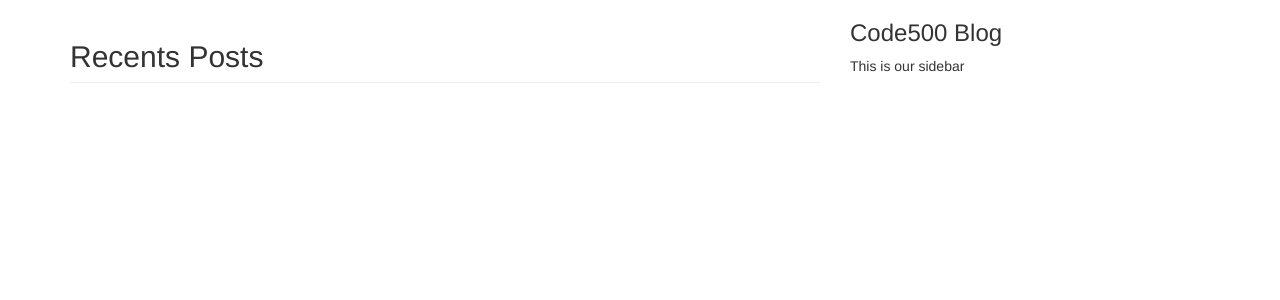
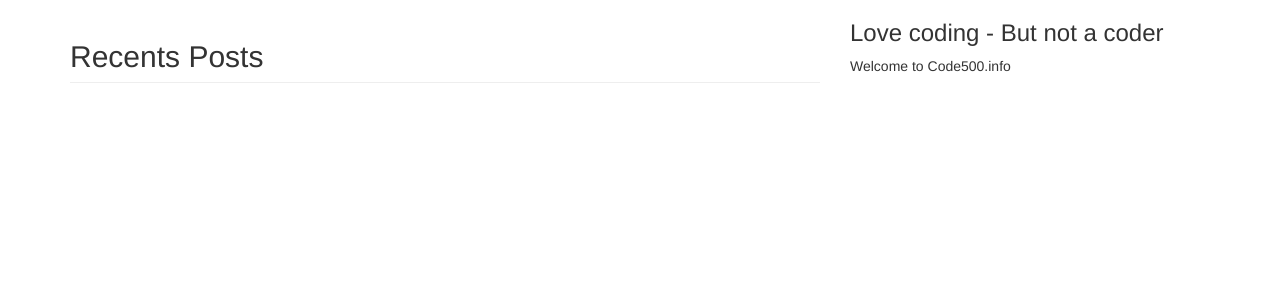
Before and after one commit to Jbdealord/code500search, a Django app: page / in a window 1280 px wide. Shown: the top 300 px of the page. Run offline with Django 3.2, Linux system fonts and the light colour scheme; data that the repository does not hold is empty; some libraries are stand-ins or nearby versions.

Commit message:
update page tilte

```diff
--- a/blog/templates/blog/master.html
+++ b/blog/templates/blog/master.html
@@ -15,8 +15,8 @@
               {% endblock %}
           </div>
           <div class="col-md-4">
-              <h3>Code500 Blog</h3>
-              <p>This is our sidebar</p>
+              <h3>Love coding - But not a coder</h3>
+              <p>Welcome to Code500.info</p>
           </div>
       </div>
   </div>
--- a/blog/templates/blog/post/list.html
+++ b/blog/templates/blog/post/list.html
@@ -1,6 +1,6 @@
 {% extends "blog/master.html" %}
 
-{% block title %}Our Blog{% endblock %}
+{% block title %}Code500 | Home page{% endblock %}
 
 {% block content %}
    <h2 class="page-header">Recents Posts</h2>
```
